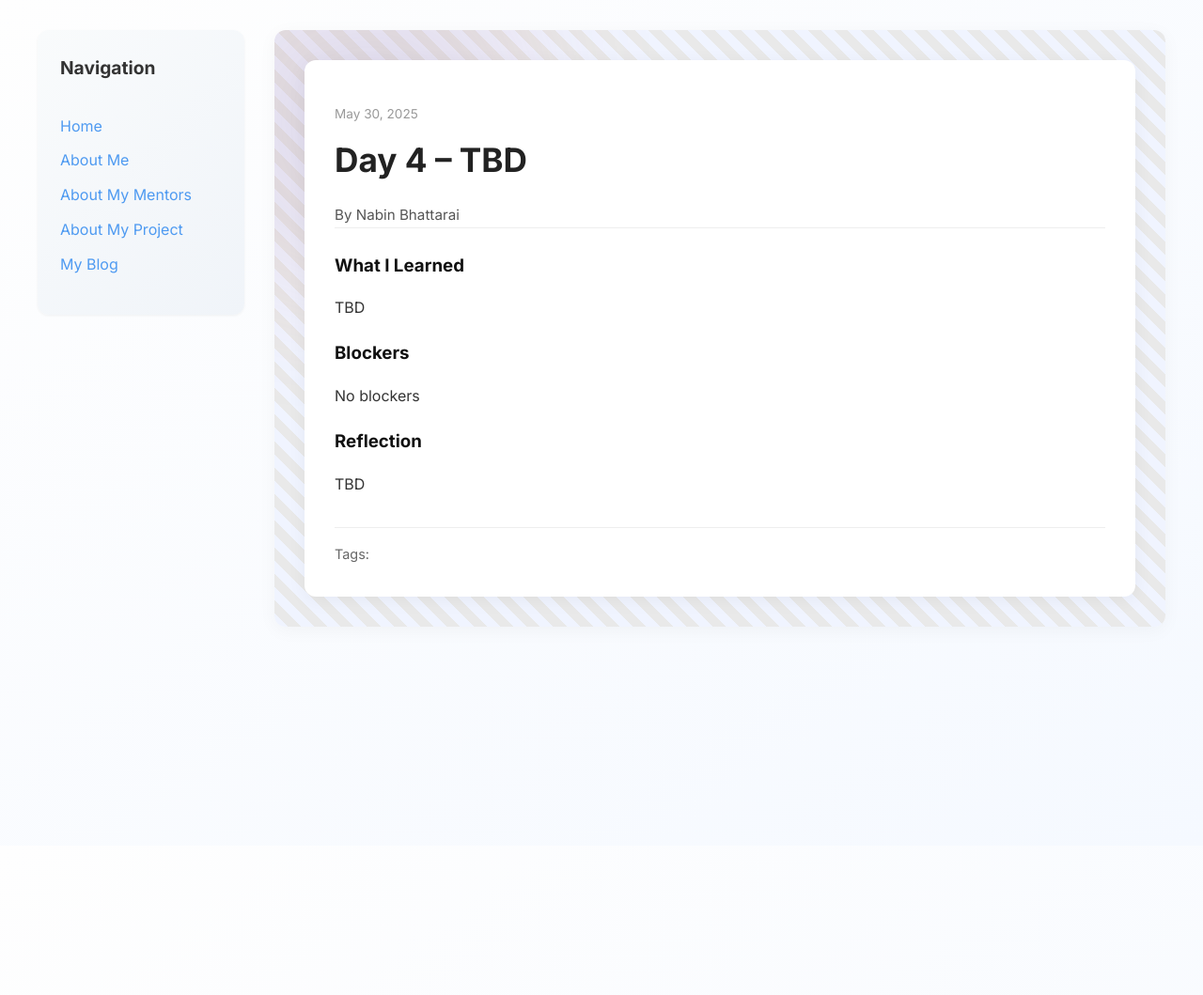
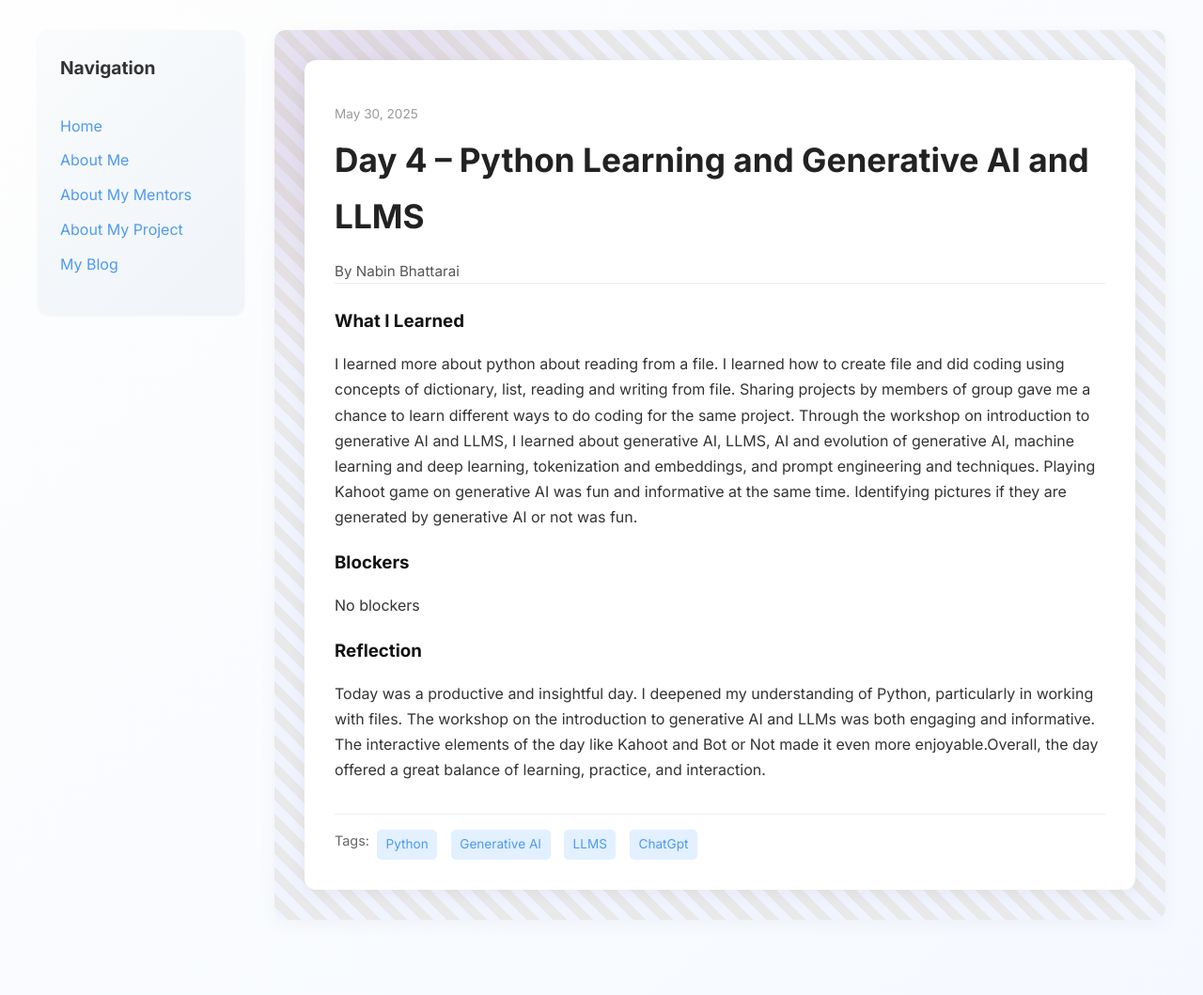
Before and after one commit to bhattarainabin2055/bhattarainabin2055.github.io, a Jekyll site: the page built from _posts/2025-05-30-day-4.md, in a window 1280 px wide. Shown: the whole page at 94% size. Built offline with Jekyll 4.4.1, drawn with Linux system fonts in a browser that asks for light colours; before the commit the page ends 900 px from its top, so only the background shows below that.

Commit message:
Update 2025-05-30-day-4.md

```diff
--- a/_posts/2025-05-30-day-4.md
+++ b/_posts/2025-05-30-day-4.md
@@ -1,17 +1,17 @@
 ---
 layout: post
-title: "Day 4 – TBD"
+title: "Day 4 – Python Learning and Generative AI and LLMS"
 date: 2025-05-30
 author: Nabin Bhattarai
 permalink: /day4.html
-tags: [ ]
+tags: [ "Python", "Generative AI", "LLMS", "ChatGpt"]
 
 what_i_learned: |
-  TBD
+  I learned more about python about reading from a file. I learned how to create file and did coding using concepts of dictionary, list, reading and writing from file. Sharing projects by members of group gave me a chance to learn different ways to do coding for the same project. Through the workshop on introduction to generative AI and LLMS, I learned about generative AI, LLMS, AI and evolution of generative AI, machine learning and deep learning, tokenization and embeddings, and prompt engineering and techniques. Playing Kahoot game on generative AI was fun and informative at the same time. Identifying pictures if they are generated by generative AI or not was fun.
 
 blockers: |
   No blockers
 
 reflection: |
-  TBD
+  Today was a productive and insightful day. I deepened my understanding of Python, particularly in working with files. The workshop on the introduction to generative AI and LLMs was both engaging and informative. The interactive elements of the day like Kahoot and Bot or Not made it even more enjoyable.Overall, the day offered a great balance of learning, practice, and interaction.
 ---
```
